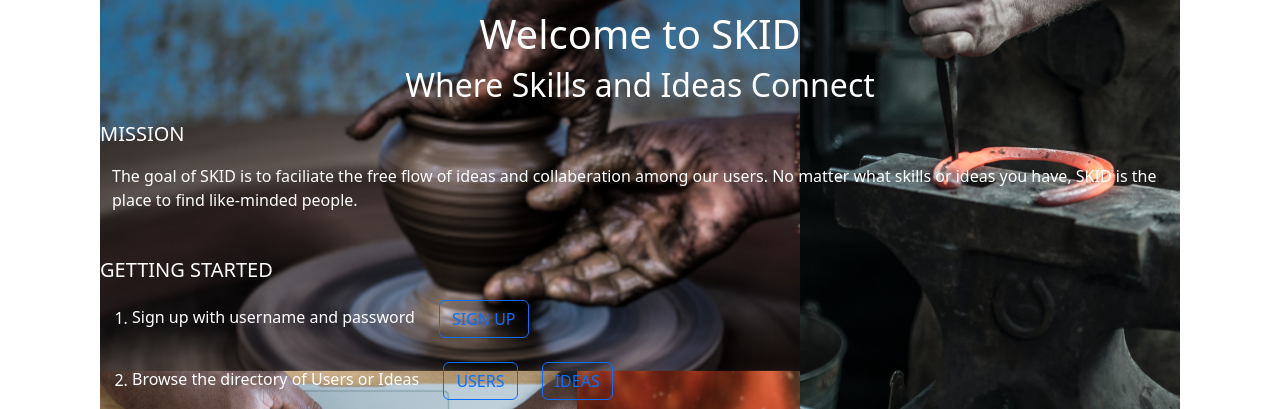
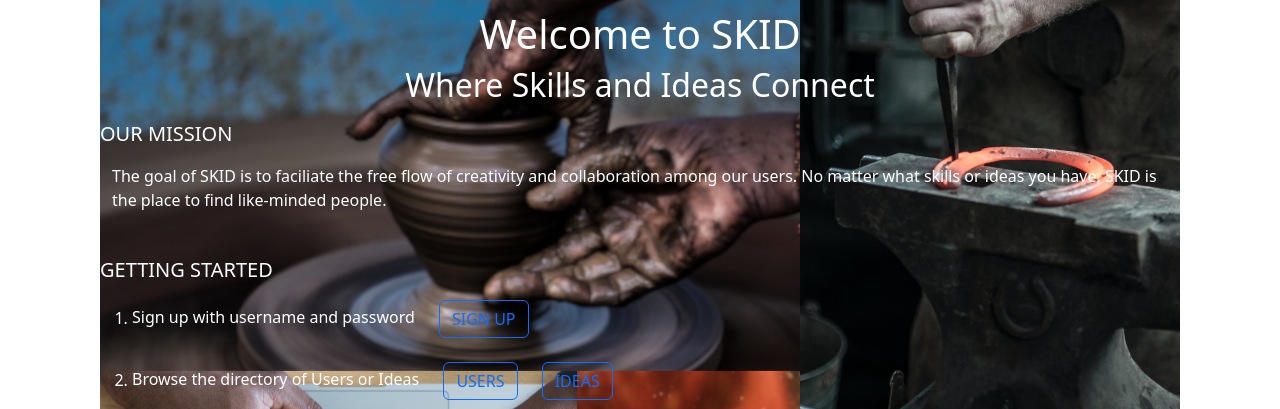
Before and after one commit to josephmads/skid, a Django app: page / in a window 1280 px wide. Shown: the part 80-489 px from the top of the page. Run offline with Django 4.2, Linux system fonts and the light colour scheme.

Commit message:
fix: typo

```diff
--- a/users/templates/home.html
+++ b/users/templates/home.html
@@ -10,11 +10,11 @@
         <div class="spacer"></div>
     </div>
     <div class="bckgrnd-opacity">
-        <h5>MISSION</h5>
+        <h5>OUR MISSION</h5>
         <div class="spacer"></div>
         <div class="container">
             <p>
-                The goal of SKID is to faciliate the free flow of ideas and collaberation among our users.
+                The goal of SKID is to faciliate the free flow of creativity and collaboration among our users.
                 No matter what skills or ideas you have, SKID is the place to find like-minded people.
             </p>
         </div>
```
